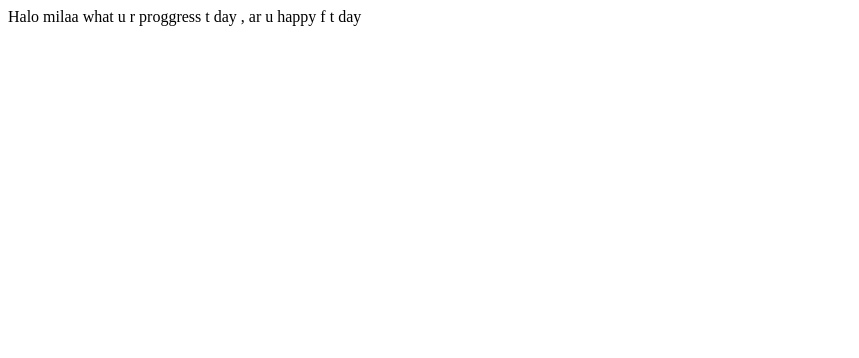
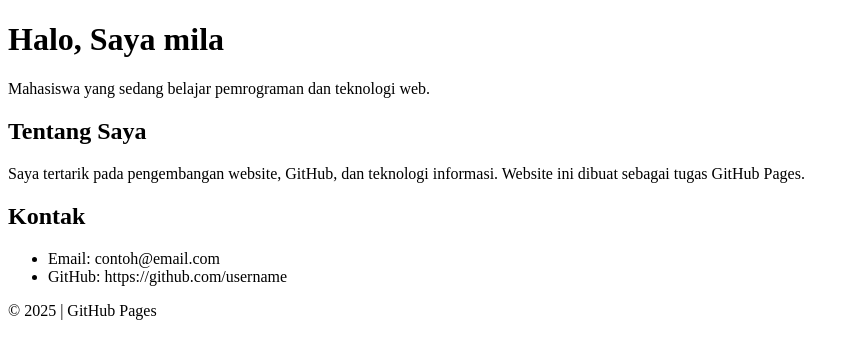
Before and after one commit to hazmilaa/hazmilaa.github.io, a plain HTML site: page index.html in a window 1280 px wide. Shown: the whole page, without its empty margins (0-859 px from the left). Drawn offline with Linux system fonts and the light colour scheme.

Commit message:
Update index.html

```diff
--- a/index.html
+++ b/index.html
@@ -1,6 +1,30 @@
-</html>
-<head></head>
+<!DOCTYPE html>
+<html lang="id">
+<head>
+    <meta charset="UTF-8">
+    <title>Profil Saya</title>
+    <link rel="stylesheet" href="style.css">
+</head>
 <body>
-  Halo milaa what u r proggress t day , ar u happy f t day
+    <div class="container">
+        <h1>Halo, Saya mila</h1>
+        <p>Mahasiswa yang sedang belajar pemrograman dan teknologi web.</p>
+
+        <h2>Tentang Saya</h2>
+        <p>
+            Saya tertarik pada pengembangan website, GitHub, dan teknologi informasi.
+            Website ini dibuat sebagai tugas GitHub Pages.
+        </p>
+
+        <h2>Kontak</h2>
+        <ul>
+            <li>Email: contoh@email.com</li>
+            <li>GitHub: https://github.com/username</li>
+        </ul>
+
+        <footer>
+            <p>© 2025 | GitHub Pages</p>
+        </footer>
+    </div>
 </body>
 </html>
```
